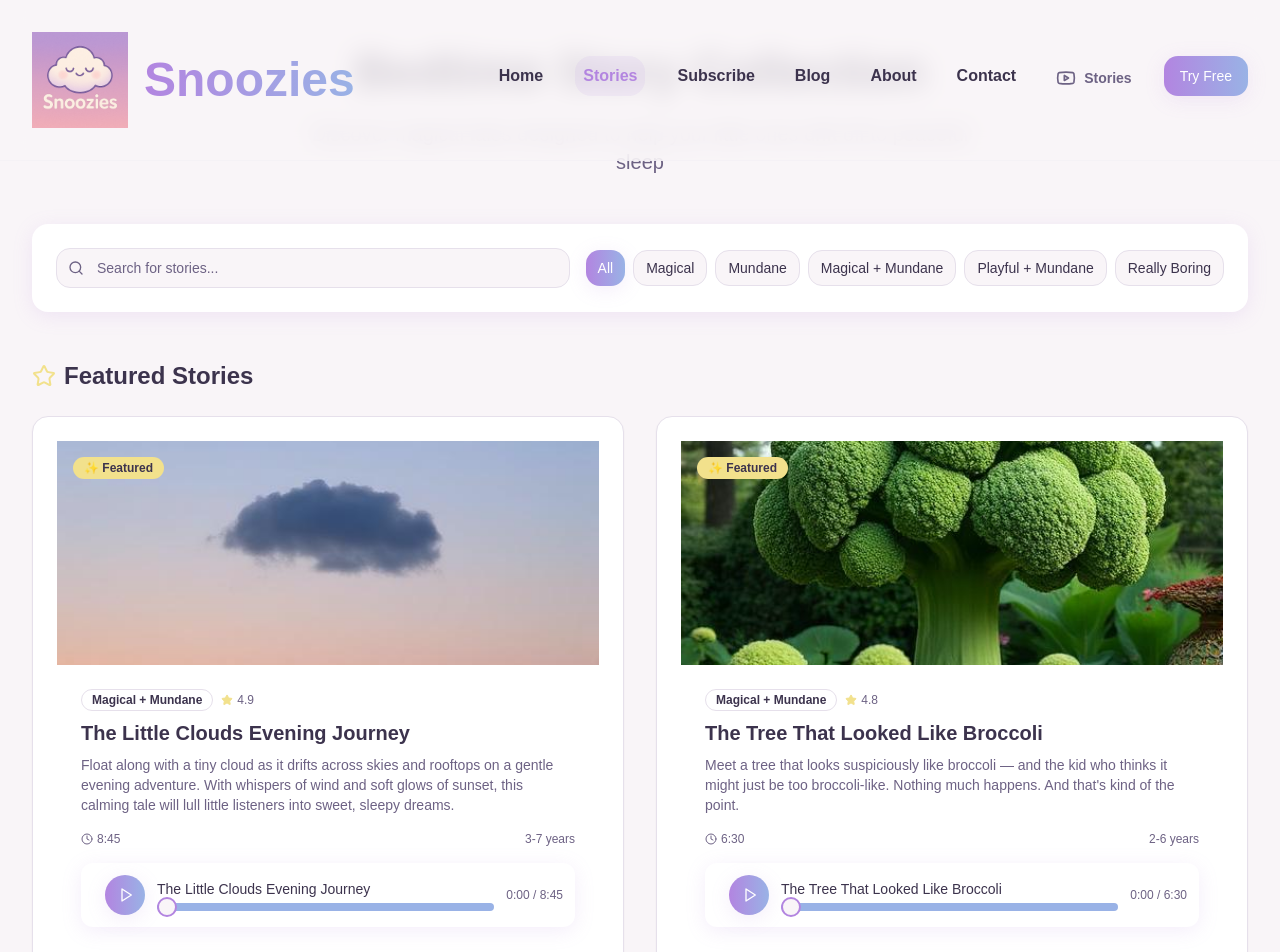
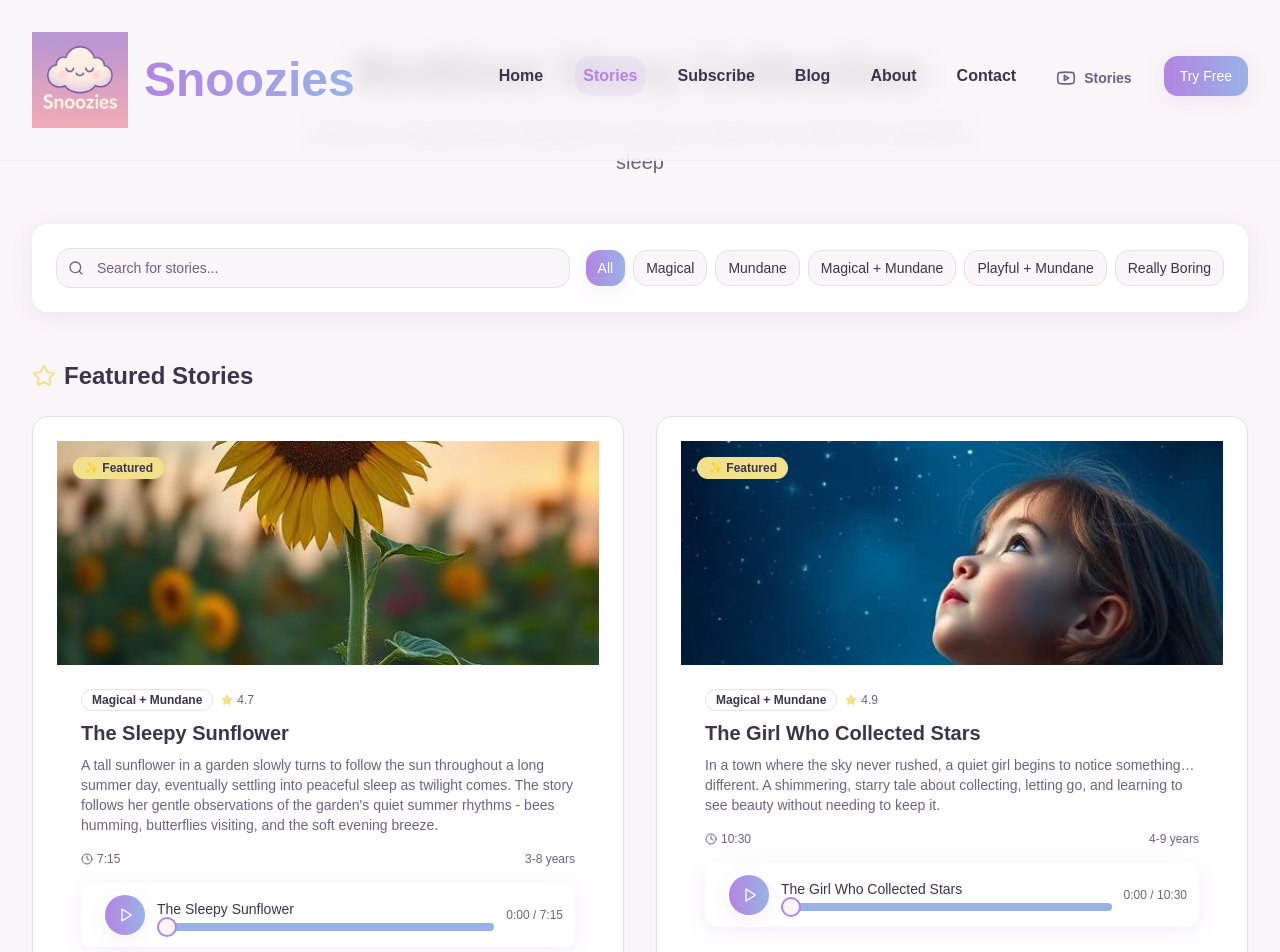
Before and after one commit to brookejoli/snoozies-dreamy-haven, a React (Vite) app: page /stories in a window 1280 px wide. Shown: the top 952 px of the page. Built offline with nearby package versions, Linux system fonts and the light colour scheme.

Commit message:
Remove specific images from stories page
Removed the broccoli-like tree and the little clouds from the stories page.

```diff
--- a/src/pages/Stories.tsx
+++ b/src/pages/Stories.tsx
@@ -23,37 +23,13 @@ const Stories = () => {
 
   const stories = [
     {
-      id: 1,
-      title: "The Little Clouds Evening Journey",
-      description: "Float along with a tiny cloud as it drifts across skies and rooftops on a gentle evening adventure. With whispers of wind and soft glows of sunset, this calming tale will lull little listeners into sweet, sleepy dreams.",
-      duration: "8:45",
-      style: "Magical + Mundane",
-      image: littleCloudJourneyImage,
-      featured: true,
-      rating: 4.9,
-      ageGroup: "3-7 years",
-      youtubeUrl: "https://www.youtube.com/@snooziestories"
-    },
-    {
-      id: 2,
-      title: "The Tree That Looked Like Broccoli",
-      description: "Meet a tree that looks suspiciously like broccoli — and the kid who thinks it might just be too broccoli-like. Nothing much happens. And that's kind of the point.",
-      duration: "6:30",
-      style: "Magical + Mundane",
-      image: broccoliTreeImage,
-      featured: true,
-      rating: 4.8,
-      ageGroup: "2-6 years",
-      youtubeUrl: "https://www.youtube.com/@snooziestories"
-    },
-    {
       id: 3,
       title: "The Sleepy Sunflower",
       description: "A tall sunflower in a garden slowly turns to follow the sun throughout a long summer day, eventually settling into peaceful sleep as twilight comes. The story follows her gentle observations of the garden's quiet summer rhythms - bees humming, butterflies visiting, and the soft evening breeze.",
       duration: "7:15",
       style: "Magical + Mundane",
       image: sleepySunflowerImage,
-      featured: false,
+      featured: true,
       rating: 4.7,
       ageGroup: "3-8 years",
       youtubeUrl: "https://www.youtube.com/@snooziestories"
@@ -101,7 +77,7 @@ const Stories = () => {
       duration: "10:30",
       style: "Magical + Mundane",
       image: girlCollectingStarsImage,
-      featured: false,
+      featured: true,
       rating: 4.9,
       ageGroup: "4-9 years",
       youtubeUrl: "https://www.youtube.com/@snooziestories"
```
